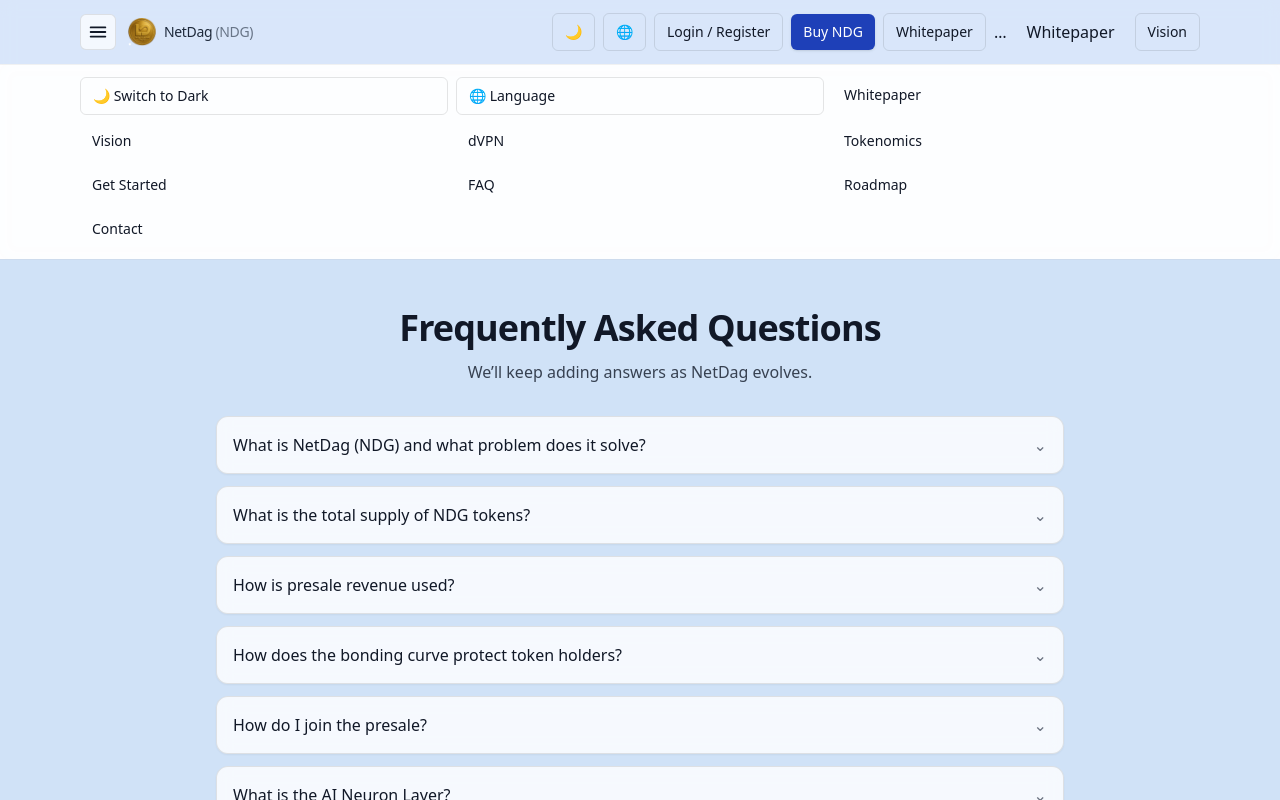
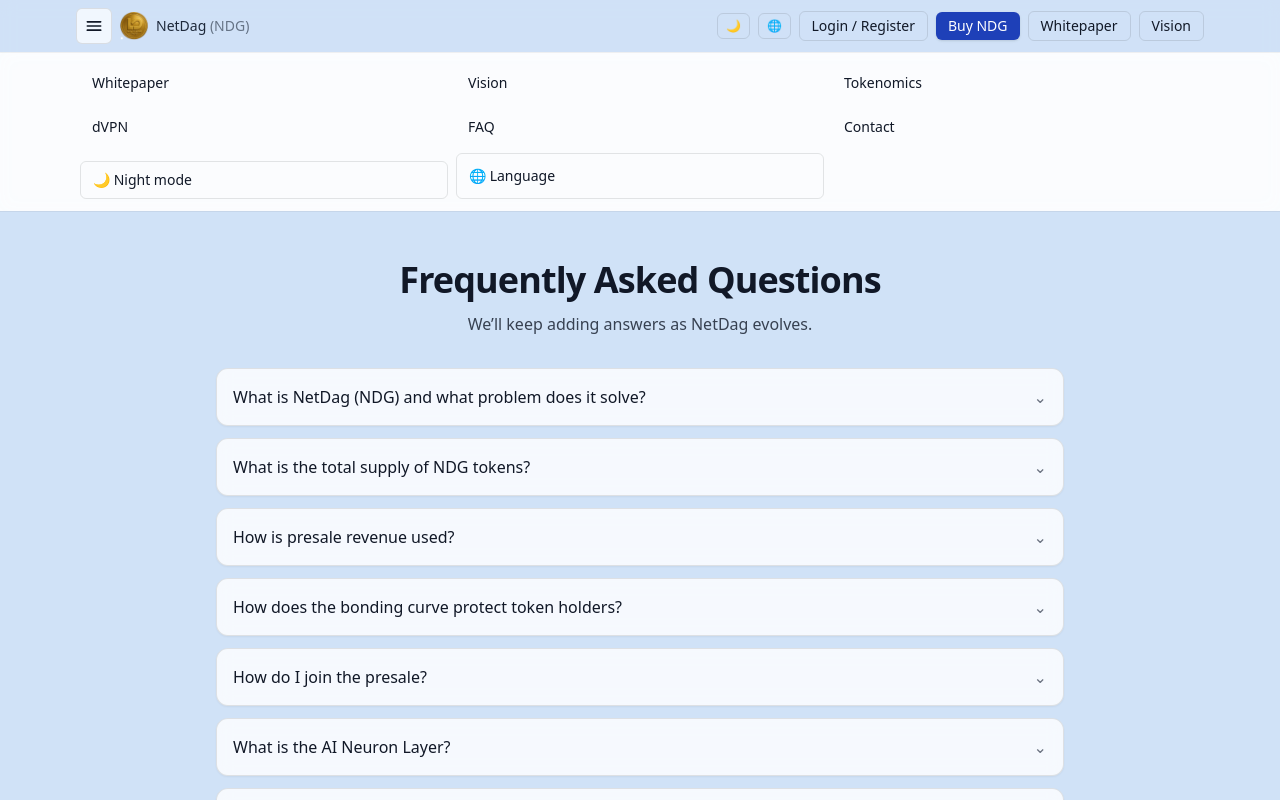
Before and after one commit to JODA-NetDag/fresh-mainnet, a Next.js app: page /faq in a window 1280 px wide. Both pictures are taken after a click on the button "Open menu". Shown: the top 800 px of the page. Built offline with nearby package versions, Linux system fonts and the light colour scheme.

Commit message:
Fix JSX types: tsconfig + @types/react; Navbar compiles

```diff
--- a/package.json
+++ b/package.json
@@ -15,8 +15,8 @@
   },
   "devDependencies": {
     "@types/node": "^20.11.0",
-    "@types/react": "^18.3.3",
-    "@types/react-dom": "^18.3.0",
+    "@types/react": "^18.3.26",
+    "@types/react-dom": "^18.3.7",
     "autoprefixer": "^10.4.19",
     "eslint": "^8.57.0",
     "eslint-config-next": "15.5.4",
@@ -24,4 +24,4 @@
     "tailwindcss": "^3.4.10",
     "typescript": "^5.5.4"
   }
- }
+}
--- a/src/components/Navbar.tsx
+++ b/src/components/Navbar.tsx
@@ -4,29 +4,18 @@ import { useEffect, useState } from "react";
 import Image from "next/image";
 import Link from "next/link";
 
-/**
- * Navbar
- * - Left: hamburger + logo + brand
- * - Right (desktop): theme, language, Login/Register, Buy NDG, Whitepaper, Vision
- * - Right (mobile): only Login/Register + Buy NDG; the rest live in the drawer
- * - Whitepaper/ Vision use in-page anchors (/#whitepaper, /#vision)
- * - Theme is persisted in localStorage and toggles the <html>.dark class
- */
-
 export default function Navbar() {
   const [open, setOpen] = useState(false);
   const [theme, setTheme] = useState<"light" | "dark">("light");
 
-  // hydrate theme from localStorage
+  // load saved theme once
   useEffect(() => {
-    const saved = (typeof window !== "undefined" && localStorage.getItem("theme")) as
-      | "light"
-      | "dark"
-      | null;
-    const initial = saved ?? "light";
-    setTheme(initial);
+    const saved =
+      (typeof window !== "undefined" &&
+        (localStorage.getItem("theme") as "light" | "dark" | null)) || "light";
+    setTheme(saved);
     if (typeof document !== "undefined") {
-      document.documentElement.classList.toggle("dark", initial === "dark");
+      document.documentElement.classList.toggle("dark", saved === "dark");
     }
   }, []);
 
@@ -36,47 +25,54 @@ export default function Navbar() {
     if (typeof document !== "undefined") {
       document.documentElement.classList.toggle("dark", next === "dark");
     }
-    if (typeof window !== "undefined") localStorage.setItem("theme", next);
+    if (typeof window !== "undefined") {
+      localStorage.setItem("theme", next);
+    }
   };
 
   return (
-    <header className="sticky top-0 z-50 border-b border-black/5 bg-[#dbe8fb]/80 backdrop-blur dark:border-white/10 dark:bg-slate-900/70">
-      <div className="mx-auto flex max-w-6xl items-center justify-between px-4 py-2 md:py-3">
-        {/* Left cluster */}
-        <div className="flex items-center gap-3">
-          {/* Hamburger */}
+    <header className="sticky top-0 z-50 border-b border-black/5 bg-[#d0e2f7]/70 backdrop-blur dark:border-white/10 dark:bg-slate-900/70">
+      <div className="mx-auto flex max-w-6xl items-center justify-between px-3 py-2">
+        {/* Left: Hamburger + Logo */}
+        <div className="flex items-center gap-2">
           <button
+            type="button"
             aria-label="Open menu"
             onClick={() => setOpen((v) => !v)}
             className="inline-flex h-9 w-9 items-center justify-center rounded-md border border-black/10 bg-white/70 hover:bg-white/90 dark:border-white/10 dark:bg-white/5 dark:hover:bg-white/10"
           >
-            <svg width="22" height="22" viewBox="0 0 24 24" fill="none" stroke="currentColor">
+            <svg
+              width="20"
+              height="20"
+              viewBox="0 0 24 24"
+              fill="none"
+              stroke="currentColor"
+            >
               <path strokeWidth="2" strokeLinecap="round" d="M4 7h16M4 12h16M4 17h16" />
             </svg>
           </button>
 
-          {/* Logo + brand */}
           <Link href="/" className="flex items-center gap-2">
             <Image
-              src="/images/NetDagLogo.png" // transparent PNG in public/images
+              src="/images/NetDagLogo.png"
               alt="NetDag"
               width={28}
               height={28}
               priority
-              className="h-7 w-7"
+              className="h-7 w-7 bg-transparent"
             />
-            <span className="text-sm font-medium tracking-tight text-slate-800 dark:text-slate-100">
+            <span className="text-sm font-medium text-slate-800 dark:text-slate-100">
               NetDag <span className="opacity-60">(NDG)</span>
             </span>
           </Link>
         </div>
 
-        {/* Right cluster */}
-        <nav className="flex items-center gap-2">
-          {/* Theme & Language — hidden on mobile, visible ≥ md */}
+        {/* Right cluster (hidden on mobile) */}
+        <nav className="hidden items-center gap-2 md:flex">
           <button
+            type="button"
             onClick={toggleTheme}
-            className="hidden md:inline-flex rounded-md border border-black/10 px-3 py-2 text-sm hover:bg-white/70 dark:border-white/10 dark:hover:bg-white/10"
+            className="rounded-md border border-black/10 px-2 py-1 text-xs hover:bg-white/70 dark:border-white/10 dark:hover:bg-white/10"
             aria-label="Toggle theme"
             title="Toggle day/night"
           >
@@ -84,98 +80,87 @@ export default function Navbar() {
           </button>
 
           <button
-            className="hidden md:inline-flex rounded-md border border-black/10 px-3 py-2 text-sm hover:bg-white/70 dark:border-white/10 dark:hover:bg-white/10"
+            type="button"
+            className="rounded-md border border-black/10 px-2 py-1 text-xs hover:bg-white/70 dark:border-white/10 dark:hover:bg-white/10"
             aria-label="Change language"
             title="Change language"
           >
             🌐
           </button>
 
-          {/* Login/Register + Buy NDG always visible (smaller on mobile) */}
           <Link
             href="/#login"
-            className="rounded-md border border-black/10 px-2 py-1 text-xs md:px-3 md:py-2 md:text-sm hover:bg-white/70 dark:border-white/10 dark:hover:bg-white/10"
+            className="rounded-md border border-black/10 px-3 py-1 text-sm hover:bg-white/70 dark:border-white/10 dark:hover:bg-white/10"
           >
             Login / Register
           </Link>
 
           <Link
             href="/#buy-ndg"
-            className="rounded-md bg-[#1E40B8] px-2 py-1 text-xs text-white shadow hover:opacity-90 md:px-3 md:py-2 md:text-sm"
+            className="rounded-md bg-[#1E40B8] px-3 py-1 text-sm text-white shadow hover:opacity-90"
           >
             Buy NDG
           </Link>
 
-          {/* Keep these only on desktop (mobile gets them in the drawer) */}
+          {/* these jump to sections on the home page */}
           <Link
-  href="/#whitepaper"
-  className="hidden md:inline-flex rounded-md border border-black/10 px-3 py-2 text-sm hover:bg-white/70 dark:border-white/10 dark:hover:bg-white/10"
->
-  Whitepaper
-</Link>
-…
-{/* Drawer item */}
-<Link
-  href="/#whitepaper"
-  className="rounded-md px-3 py-2 hover:bg-black/5 dark:hover:bg-white/10"
->
-  Whitepaper
-</Link>
+            href="/#whitepaper"
+            className="rounded-md border border-black/10 px-3 py-1 text-sm hover:bg-white/70 dark:border-white/10 dark:hover:bg-white/10"
+          >
+            Whitepaper
+          </Link>
 
           <Link
             href="/#vision"
-            className="hidden md:inline-flex rounded-md border border-black/10 px-3 py-2 text-sm hover:bg-white/70 dark:border-white/10 dark:hover:bg-white/10"
+            className="rounded-md border border-black/10 px-3 py-1 text-sm hover:bg-white/70 dark:border-white/10 dark:hover:bg-white/10"
           >
             Vision
           </Link>
         </nav>
       </div>
 
-      {/* Drawer (mobile & desktop if opened) */}
+      {/* Mobile drawer */}
       {open && (
-        <div className="border-t border-black/5 bg-white/95 backdrop-blur dark:border-white/10 dark:bg-slate-900/95">
+        <div className="border-t border-black/5 bg-white/90 backdrop-blur dark:border-white/10 dark:bg-slate-900/90">
           <div className="mx-auto max-w-6xl px-4 py-3">
             <div className="grid grid-cols-1 gap-2 text-sm sm:grid-cols-2 md:grid-cols-3">
-              {/* Move Theme + Language into the drawer for mobile use */}
-              <button
-                onClick={toggleTheme}
-                className="rounded-md border border-black/10 px-3 py-2 text-left hover:bg-black/5 dark:border-white/10 dark:hover:bg-white/10"
-              >
-                {theme === "light" ? "🌙 Switch to Dark" : "☀️ Switch to Light"}
-              </button>
-              <button className="rounded-md border border-black/10 px-3 py-2 text-left hover:bg-black/5 dark:border-white/10 dark:hover:bg-white/10">
-                🌐 Language
-              </button>
-
-              {/* Site links */}
               <Link href="/#whitepaper" className="rounded-md px-3 py-2 hover:bg-black/5 dark:hover:bg-white/10">
                 Whitepaper
               </Link>
               <Link href="/#vision" className="rounded-md px-3 py-2 hover:bg-black/5 dark:hover:bg-white/10">
                 Vision
               </Link>
-              <Link href="/dvpn" className="rounded-md px-3 py-2 hover:bg-black/5 dark:hover:bg-white/10">
-                dVPN
-              </Link>
               <Link href="/#tokenomics" className="rounded-md px-3 py-2 hover:bg-black/5 dark:hover:bg-white/10">
                 Tokenomics
               </Link>
-              <Link href="/#get-started" className="rounded-md px-3 py-2 hover:bg-black/5 dark:hover:bg-white/10">
-                Get Started
+              <Link href="/dvpn" className="rounded-md px-3 py-2 hover:bg-black/5 dark:hover:bg-white/10">
+                dVPN
               </Link>
               <Link href="/faq" className="rounded-md px-3 py-2 hover:bg-black/5 dark:hover:bg-white/10">
                 FAQ
               </Link>
-              <Link href="/#roadmap" className="rounded-md px-3 py-2 hover:bg-black/5 dark:hover:bg-white/10">
-                Roadmap
-              </Link>
               <Link href="/#contact" className="rounded-md px-3 py-2 hover:bg-black/5 dark:hover:bg-white/10">
                 Contact
               </Link>
+              {/* small utilities also inside drawer on mobile */}
+              <button
+                type="button"
+                onClick={toggleTheme}
+                className="mt-2 w-full rounded-md border border-black/10 px-3 py-2 text-left hover:bg-black/5 dark:border-white/10 dark:hover:bg-white/10"
+              >
+                {theme === "light" ? "🌙 Night mode" : "☀️ Day mode"}
+              </button>
+              <button
+                type="button"
+                className="w-full rounded-md border border-black/10 px-3 py-2 text-left hover:bg-black/5 dark:border-white/10 dark:hover:bg-white/10"
+                aria-label="Change language"
+              >
+                🌐 Language
+              </button>
             </div>
           </div>
         </div>
       )}
     </header>
   );
-}
+ }
```
Also changed, not shown: tsconfig.json (+37 -16 lines), 1 other file (tests, documents, lock files or other folders).
